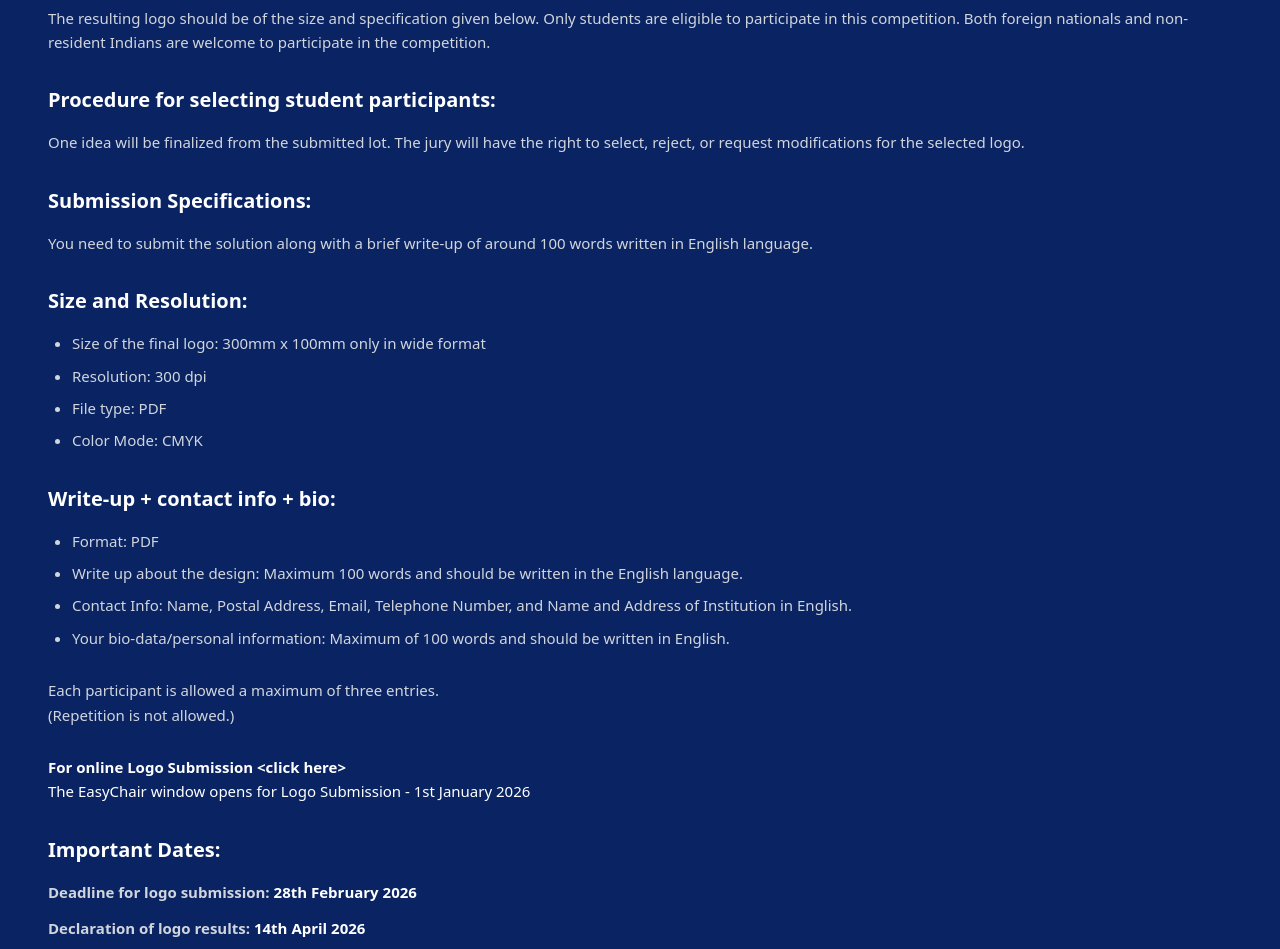
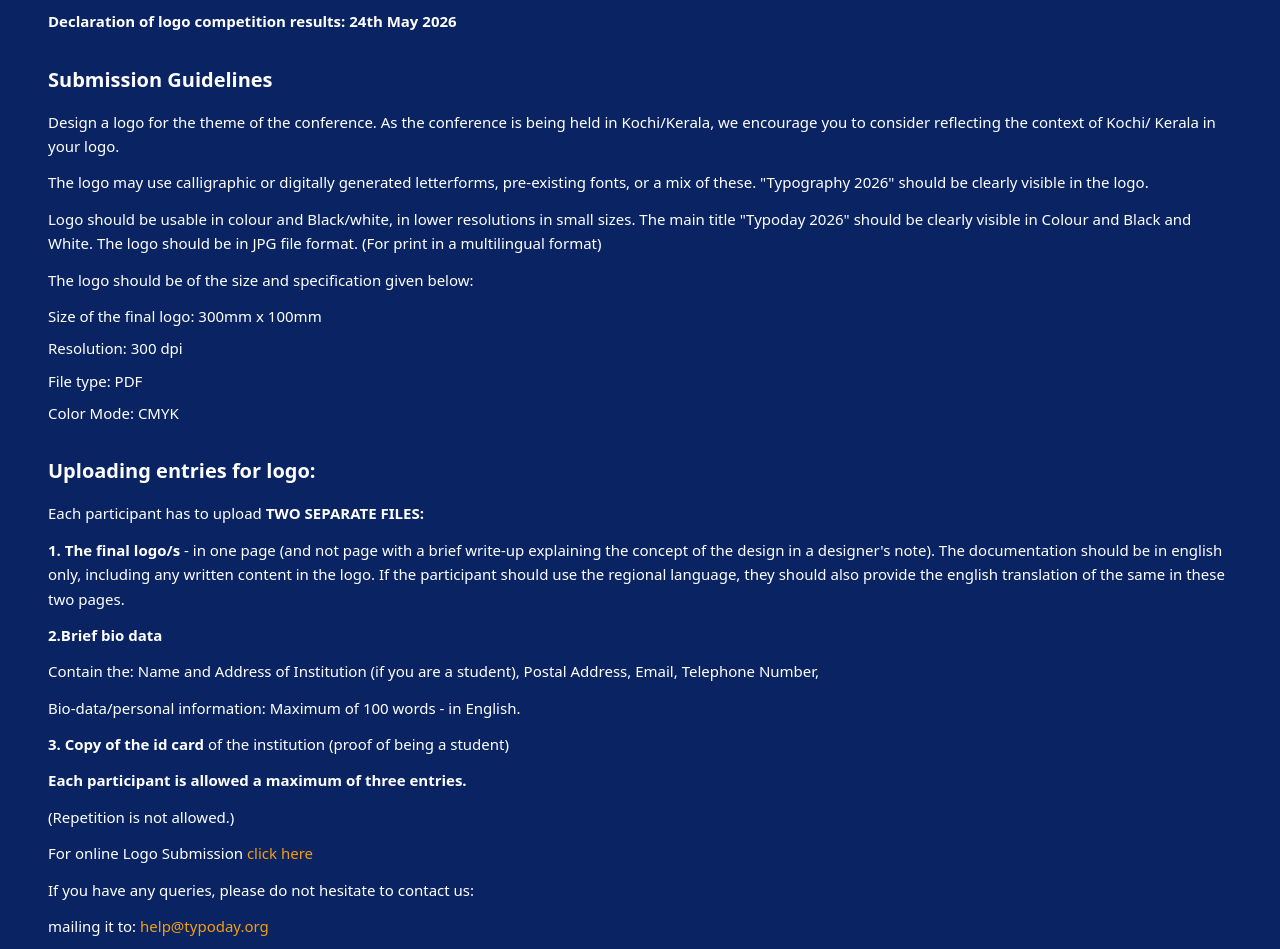
Before and after one commit to mnihadc/DesignProJain, a React (Vite) app in the folder Client/: page /logo-design-competition in a window 1280 px wide. Shown: the part 1183-2132 px from the top of the page. Built offline with nearby package versions, Linux system fonts and the light colour scheme.

Commit message:
Update content for Call for Papers, Logo Design Competition, and Poster Design Competition pages

```diff
--- a/Client/src/pages/CallForPapers.tsx
+++ b/Client/src/pages/CallForPapers.tsx
@@ -115,11 +115,14 @@ const CallForPapers = () => {
             </p>
 
             <ul className="list-decimal pl-6 space-y-2">
-              <li>Innovative applications of typographic intersections: Analogue to Digital and Beyond</li>
-              <li>Innovative applications of typographic intersections: Analogue to Digital and Beyond (case studies)</li>
+              <li>Innovative applications of Typographic Intersections: Analogue to Digital and Beyond (academic approaches/presentations)</li>
+              <li>Innovative applications of Typographic Intersections: Analogue to Digital and Beyond (Case studies)</li>
               <li>Student projects on 'Typographic Intersections: Analogue to Digital and Beyond'</li>
-              <li>The poster submissions come in: Analogue and/or Digital and/or Beyond</li>
             </ul>
+
+            <p>
+              The paper submission is open to all Indians and non-resident Indians, as well as foreign citizens.
+            </p>
 
             <h2 className="text-lg sm:text-xl font-bold mt-8 mb-4">
               Main typographic topics for the conference:
@@ -127,11 +130,11 @@ const CallForPapers = () => {
 
             <ul className="list-decimal pl-6 space-y-2">
               <li>Typographic self-analysis: Analogue to Digital and Beyond - Intersections: Analogue to Digital and Beyond</li>
-              <li>Typographic Intersections: Analogue to Digital and Beyond - the context of culture</li>
-              <li>Typographic Intersections: Analogue to Digital and Beyond - the context of technology</li>
-              <li>Typographic Intersections: Analogue to Digital and Beyond - the context of education</li>
-              <li>Typographic Intersections: Analogue to Digital and Beyond - Medium-dependent Scripts</li>
-              <li>Typographic Intersections: Analogue to Digital and Beyond - Localization</li>
+              <li>Typographic Intersections: Analogue to Digital and Beyond in the context of culture</li>
+              <li>Typographic Intersections: Analogue to Digital and Beyond in the context of technology</li>
+              <li>Typographic Intersections: Analogue to Digital and Beyond in the context of education</li>
+              <li>Typographic Intersections: Analogue to Digital and Beyond in Medium-dependent Scripts</li>
+              <li>Typographic Intersections: Analogue to Digital and Beyond in Localization</li>
               <li>Research activities in Typographic Intersections: Analogue to Digital and Beyond</li>
             </ul>
 
@@ -150,6 +153,10 @@ const CallForPapers = () => {
               <li>Category of the proposed paper (research / case study / student project)</li>
             </ul>
 
+            <p>
+              For submitting abstracts, organization, and contact details (including email)
+            </p>
+
             <h2 className="text-lg sm:text-xl font-bold mt-8 mb-4">
               Paper and Presentation Details:
             </h2>
@@ -158,13 +165,13 @@ const CallForPapers = () => {
               The abstract should be of 300 words in July.
             </p>
             <p className="mb-3">
-              The full paper should be of 3000 words or 10 pages (to be written by the authors after the conference on the 29th and 30th of September 2026) in MS Dhoni-style font.
-            </p>
-            <p className="mb-3">
-              In its fullness, each of the paper presentations is 15 minutes, followed by 5 minutes for discussion along with Q & A. The relevant papers will be published in the conference proceedings.
+              The full paper should be of 3000 words or 10 pages (to be written by the authors during the conference on the 29th and 30th of September 2026) in MS Dhoni-style font. In its fullness, each of the paper presentations is 15 minutes, followed by 5 minutes for discussion along with Q & A. The relevant papers will be published in the conference proceedings.
             </p>
             <p>
-              For submitting abstracts as well as a template for the full paper will be made available along with the acceptance of the abstract. Selected paper submissions presented at the conference will be published in the conference proceedings. Acceptance of the paper does not guarantee its publication in the conference proceedings. The authors will have the publishing (content and accompanying) to paper the paper authors.
+              For submitting abstracts as well as a template for the full paper will be supplied along with the acceptance mail of the abstract. Selected paper submissions presented at the conference will be published in the conference proceedings. On the 29th and 30th of September 2026, requires registration. Organizers will NOT be providing travel and accommodation for paper and poster authors.
+            </p>
+            <p>
+              For online abstract submission <a href="#" className="text-[#f59e0b] hover:underline">click here</a>
             </p>
 
             <h2 className="text-lg sm:text-xl font-bold mt-8 mb-4">
--- a/Client/src/pages/LogoDesignCompetition.tsx
+++ b/Client/src/pages/LogoDesignCompetition.tsx
@@ -112,94 +112,83 @@ const LogoDesignCompetition = () => {
           <div className="space-y-6 sm:space-y-7 text-xs sm:text-sm md:text-[15px] leading-relaxed">
             <div>
               <p className="mb-3">
-                <span className="font-semibold text-gray-300">Typographic Dialogues:</span>{" "}
-                <span className="font-bold">'Typographic Intersections: Analogue to Digital and Beyond'</span>
+                <span className="font-semibold">Typographic Dialogues: 'Typographic Intersections: Analogue to Digital and Beyond'</span>
               </p>
             </div>
 
-            <p className="text-gray-300">
+            <p>
               Design a logo for 'Typography Day 2026' that reflects the event's theme, 'Typographic Intersections: Analogue to Digital and Beyond.'
             </p>
 
-            <p className="text-gray-300">
-              As the conference is being held in Kochi/Kerala, we encourage you to include the context of Kochi/Kerala in your design of the logo.
-            </p>
-
-            <p className="text-gray-300">
-              The logo may use calligraphic or digitally generated letterforms, pre-existing fonts, or a mix of these. "Typography Day 2026" or "Typo Day 2026" should also appear in the logo.
-            </p>
-
-            <p className="text-gray-300">
-              The resulting logo should be of the size and specification given below. Only students are eligible to participate in this competition. Both foreign nationals and non-resident Indians are welcome to participate in the competition.
-            </p>
-
-            <h2 className="text-lg sm:text-xl font-bold mt-8 mb-4">
-              Procedure for selecting student participants:
-            </h2>
-            <p className="text-gray-300">
-              One idea will be finalized from the submitted lot. The jury will have the right to select, reject, or request modifications for the selected logo.
-            </p>
-
-            <h2 className="text-lg sm:text-xl font-bold mt-8 mb-4">
-              Submission Specifications:
-            </h2>
-            <p className="text-gray-300">
-              You need to submit the solution along with a brief write-up of around 100 words written in English language.
-            </p>
-
-            <h2 className="text-lg sm:text-xl font-bold mt-8 mb-4">
-              Size and Resolution:
-            </h2>
-            <ul className="list-disc pl-6 space-y-2 text-gray-300">
-              <li>Size of the final logo: 300mm x 100mm only in wide format</li>
-              <li>Resolution: 300 dpi</li>
-              <li>File type: PDF</li>
-              <li>Color Mode: CMYK</li>
-            </ul>
-
-            <h2 className="text-lg sm:text-xl font-bold mt-8 mb-4">
-              Write-up + contact info + bio:
-            </h2>
-            <ul className="list-disc pl-6 space-y-2 text-gray-300">
-              <li>Format: PDF</li>
-              <li>Write up about the design: Maximum 100 words and should be written in the English language.</li>
-              <li>Contact Info: Name, Postal Address, Email, Telephone Number, and Name and Address of Institution in English.</li>
-              <li>Your bio-data/personal information: Maximum of 100 words and should be written in English.</li>
-            </ul>
-
-            <p className="text-gray-300">
-              Each participant is allowed a maximum of three entries.
-              <br />
-              (Repetition is not allowed.)
-            </p>
-
-            <p className="mt-6">
-              <strong>For online Logo Submission &lt;click here&gt;</strong>
-              <br />
-              <span>The EasyChair window opens for Logo Submission - 1st January 2026</span>
+            <p>
+              <span className="font-semibold">Eligibility:</span> Students below 25 years of age. Foreign nationals and non-resident Indians are welcome to participate in the competition.
             </p>
 
             <h2 className="text-lg sm:text-xl font-bold mt-8 mb-4">
               Important Dates:
             </h2>
-            <div className="text-gray-300">
-              <p className="mb-3">
-                <span className="font-semibold">Deadline for logo submission:</span>{" "}
-                <span className="font-bold text-white">28th February 2026</span>
-              </p>
-              <p>
-                <span className="font-semibold">Declaration of logo results:</span>{" "}
-                <span className="font-bold text-white">14th April 2026</span>
-              </p>
-            </div>
+            <p className="mb-2">
+              <span className="text-[#f59e0b] font-semibold">Deadline for logo submission: 15th April 2026</span>
+            </p>
+            <p>
+              <span className="font-semibold">Declaration of logo competition results: 24th May 2026</span>
+            </p>
 
-            <p className="mt-8">
+            <h2 className="text-lg sm:text-xl font-bold mt-8 mb-4">
+              Submission Guidelines
+            </h2>
+            <p className="mb-3">
+              Design a logo for the theme of the conference. As the conference is being held in Kochi/Kerala, we encourage you to consider reflecting the context of Kochi/ Kerala in your logo.
+            </p>
+            <p className="mb-3">
+              The logo may use calligraphic or digitally generated letterforms, pre-existing fonts, or a mix of these. "Typography 2026" should be clearly visible in the logo.
+            </p>
+            <p className="mb-3">
+              Logo should be usable in colour and Black/white, in lower resolutions in small sizes. The main title "Typoday 2026" should be clearly visible in Colour and Black and White. The logo should be in JPG file format. (For print in a multilingual format)
+            </p>
+            <p className="mb-3">
+              The logo should be of the size and specification given below:
+            </p>
+
+            <p className="mb-2">Size of the final logo: 300mm x 100mm</p>
+            <p className="mb-2">Resolution: 300 dpi</p>
+            <p className="mb-2">File type: PDF</p>
+            <p className="mb-3">Color Mode: CMYK</p>
+
+            <h2 className="text-lg sm:text-xl font-bold mt-8 mb-4">
+              Uploading entries for logo:
+            </h2>
+            <p className="mb-3">
+              Each participant has to upload <span className="font-semibold">TWO SEPARATE FILES:</span>
+            </p>
+            <p className="mb-3">
+              <span className="font-semibold">1. The final logo/s</span> - in one page (and not page with a brief write-up explaining the concept of the design in a designer's note). The documentation should be in english only, including any written content in the logo. If the participant should use the regional language, they should also provide the english translation of the same in these two pages.
+            </p>
+            <p className="mb-3">
+              <span className="font-semibold">2.Brief bio data</span>
+            </p>
+            <p className="mb-3">
+              Contain the: Name and Address of Institution (if you are a student), Postal Address, Email, Telephone Number,
+            </p>
+            <p className="mb-3">
+              Bio-data/personal information: Maximum of 100 words - in English.
+            </p>
+            <p className="mb-3">
+              <span className="font-semibold">3. Copy of the id card</span> of the institution (proof of being a student)
+            </p>
+
+            <p className="mb-3 font-semibold">
+              Each participant is allowed a maximum of three entries.
+            </p>
+            <p className="mb-3">(Repetition is not allowed.)</p>
+            <p className="mb-3">
+              For online Logo Submission <a href="#" className="text-[#f59e0b] hover:underline">click here</a>
+            </p>
+            <p className="mb-3">
               If you have any queries, please do not hesitate to contact us:
-              <br />
-              <span className="text-gray-300">Mailing it to: </span>
-              <a href="mailto:help@typoday.org" className="text-[#f59e0b] hover:underline font-semibold">
-                help@typoday.org
-              </a>
+            </p>
+            <p>
+              mailing it to: <a href="mailto:help@typoday.org" className="text-[#f59e0b] hover:underline">help@typoday.org</a>
             </p>
           </div>
         </div>
--- a/Client/src/pages/PosterDesignCompetition.tsx
+++ b/Client/src/pages/PosterDesignCompetition.tsx
@@ -112,7 +112,7 @@ const PosterDesignCompetition = () => {
           <div className="space-y-6 sm:space-y-7 text-xs sm:text-sm md:text-[15px] leading-relaxed">
             {/* Theme */}
             <div>
-              <h2 className="text-lg sm:text-xl font-bold mb-3 text-[#f59e0b]">
+              <h2 className="text-lg sm:text-xl font-bold mb-3">
                 Theme: 'Typographic Intersections: Analogue to Digital and Beyond'
               </h2>
               <p className="mb-3">
@@ -125,7 +125,7 @@ const PosterDesignCompetition = () => {
                 Any font, size, script and typeface of any script can be used.
               </p>
               <p>
-                You can make use of text, or image, or a combination of both, or even a paragraph or poem of words.
+                You can make use of text, or letter, one word, many words, or even a paragraph composed of words.
               </p>
             </div>
 
@@ -141,7 +141,7 @@ const PosterDesignCompetition = () => {
                 All poster submissions should be of the size and specification given below:
               </p>
               <p className="mb-2">
-                Size: 24x36" (Full poster: 4 ft height x 3ft width) in portrait format
+                Size of the final poster: 4 ft height x 3ft width only in portrait format
               </p>
               <p className="mb-2">Resolution: 300 dpi</p>
               <p className="mb-2">File type: PDF</p>
@@ -150,11 +150,11 @@ const PosterDesignCompetition = () => {
 
             {/* Deadline */}
             <div>
-              <h2 className="text-lg sm:text-xl font-bold mb-3">
-                Deadline for poster submission: 18th June 2026
-              </h2>
+              <p className="mb-2">
+                <span className="text-[#f59e0b] font-semibold">Deadline for poster submission: 10th June 2026</span>
+              </p>
               <p>
-                Declaration of poster competition results: 1st August 2026
+                <span className="font-semibold">Declaration of poster competition results: 1st August 2026</span>
               </p>
             </div>
 
@@ -164,13 +164,13 @@ const PosterDesignCompetition = () => {
                 Uploading entries-Poster
               </h2>
               <p className="mb-2">
-                Each participant has to upload TWO SEPARATE FILES:
+                Each participant has to upload <span className="font-semibold">TWO SEPARATE FILES:</span>
               </p>
               <p className="mb-2">
-                1. The final poster/s - A PDF file. Each poster PDF file should not accompany or be accompanied by any other means revealing the concept of the poster (like designer's note). The documentation should be in english only, including any written content in the poster. The documentation should be in english only, including any written content in the poster. If the participant should use the regional language, they should also provide the english translation of the same in a separate file.
+                <span className="font-semibold">1. The final poster/s</span> - A PDF file. Each poster PDF file should not accompany or be accompanied by a brief write-up explaining the concept of the poster (like designer's note). The documentation should be in english only, including any written content in the poster. If the participant should use the regional language, they should also provide the english translation of the same in these two pages.
               </p>
               <p className="mb-2">
-                Name of the participant should not be mentioned anywhere in the poster.
+                Name of the participant should not be mentioned anywhere, directly or indirectly, in these two pages.
               </p>
             </div>
 
@@ -183,25 +183,25 @@ const PosterDesignCompetition = () => {
                 Contain the: Name and Address of Institution (if you are a student), Postal Address, Email, Telephone Number,
               </p>
               <p className="mb-2">
-                Brief bio of 100 words maximum. Maximum of 100 words - E-dition
+                Brief bio/personal information: Maximum of 100 words - in English.
               </p>
               <p className="mb-2">
-                Each participant is allowed a maximum of three entries.
+                <span className="font-semibold">Each participant is allowed a maximum of three entries.</span>
               </p>
               <p className="mb-2">(Repetition is not allowed.)</p>
               <p>
-                For further logo submission <a href="#" className="text-[#f59e0b] hover:underline">click here</a>
+                For online Logo Submission <a href="#" className="text-[#f59e0b] hover:underline">click here</a>
               </p>
             </div>
 
             {/* Contact */}
             <div>
               <p>
-                If you have any queries please do not hesitate to contact us:
+                If you have any queries, please do not hesitate to contact us:
               </p>
               <p>
-                <a href="mailto:typoday@iitb.ac.in" className="text-[#f59e0b] hover:underline">
-                  typoday@iitb.ac.in
+                mailing it to: <a href="mailto:help@typoday.org" className="text-[#f59e0b] hover:underline">
+                  help@typoday.org
                 </a>
               </p>
             </div>
```
